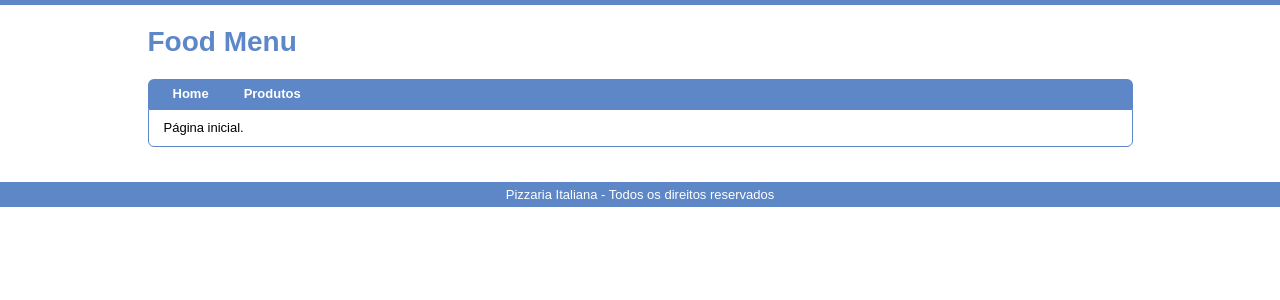
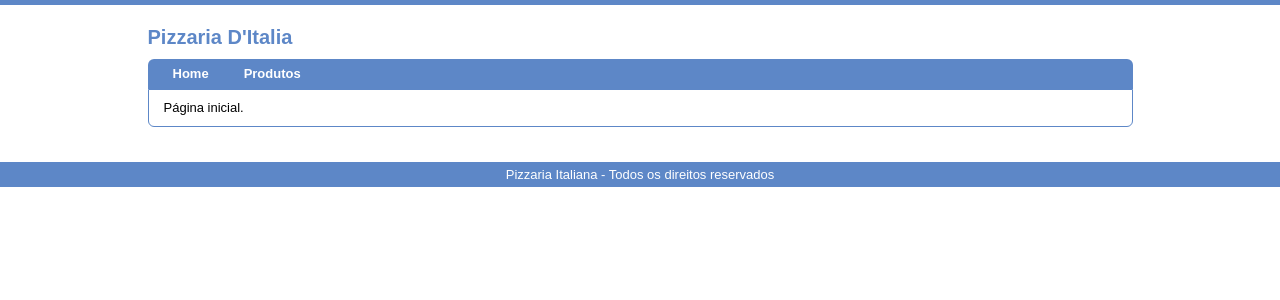
Before and after one commit to argentinaluiz/jeremias_phpoo, a PHP site: page / in a window 1280 px wide. Shown: the top 300 px of the page. Run offline with PHP 8.4, Linux system fonts and the light colour scheme.

Commit message:
Commit inicial projeto jeito certo : estrutura basica Commit Banco de dados com composer Atualizando CSS e corrigindo.

```diff
--- a/public/html/header.php
+++ b/public/html/header.php
@@ -12,7 +12,7 @@
         <div id="estrutura">
 
             <div id="topo">
-                <h1>Food Menu</h1>
+                <h1>Pizzaria D'Italia</h1>
             </div>
 
             <div class="clearfix"></div>
--- a/public/styles/style.css
+++ b/public/styles/style.css
@@ -21,7 +21,7 @@ hr {display: none;}
 
 #estrutura {width: 985px; margin: 20px auto; }
 
-#topo h1 {margin-right: 100px; width: 157px; height: 44px;font-size: 28px;color: #5d87c7;}
+#topo h1 {margin-right: 100px; width: 157px; height: 24px;font-size: 20px;color: #5d87c7;}
 #topo h2 {font-size: 16px; line-height: 30px; letter-spacing: 2px; color: #5d87c7;}
 
 #menu-horizontal ul {list-style: none;height: 30px;line-height: 30px;margin-top: 10px;}
```
